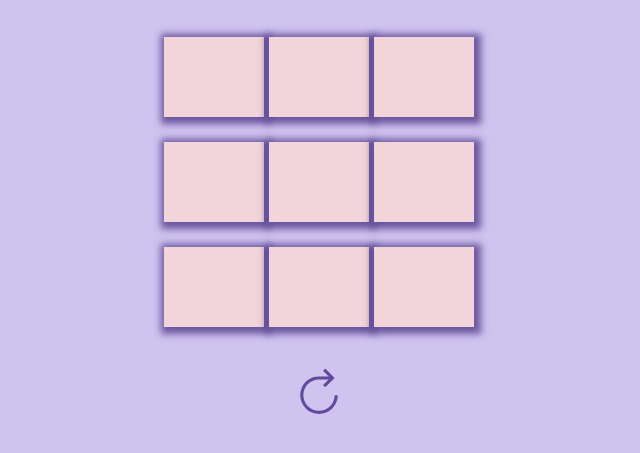
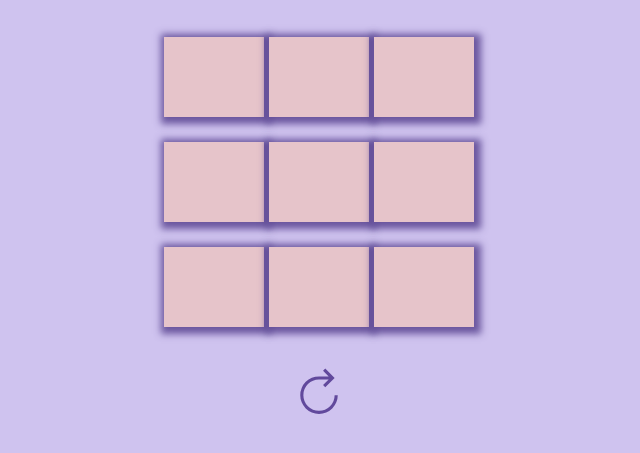
Before and after one commit to ralucafrincu/assignment13, a plain HTML site: page src/index.html in a window 1280 px wide. Shown: the part 223-676 px from the top of the page, without its empty margins (321-961 px from the left). Drawn offline with Linux system fonts and the light colour scheme; files that its build step writes are made by us from their sources.

Commit message:
Update style.css

```diff
--- a/src/style.css
+++ b/src/style.css
@@ -22,7 +22,7 @@ h1 {
     gap: 5px;
 }
 .cell {
-    background: #f1d5da;
+    background: #e6c4ca;
     border: none;
     display: flex;
     align-items: center;
```
